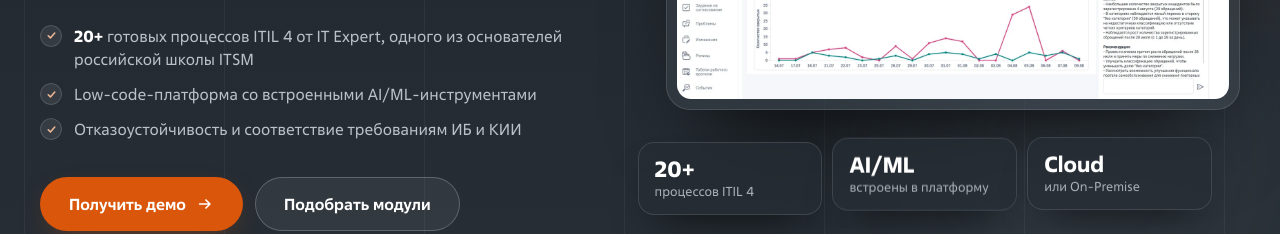
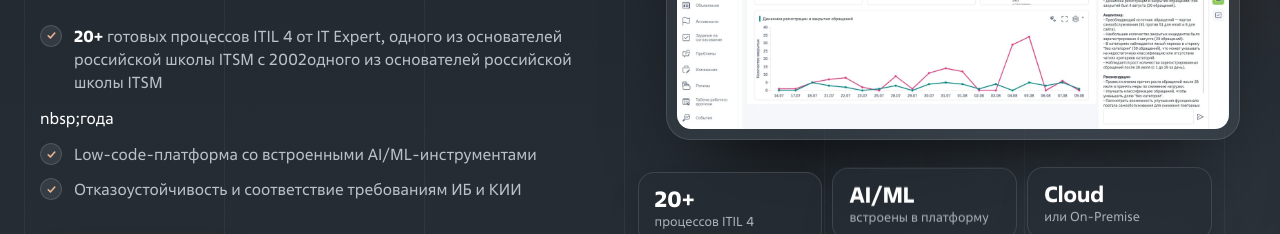
Before and after one commit to katerinazaber/itsmbox-landing, a plain HTML site: page index.html in a window 1280 px wide. Shown: the part 543-777 px from the top of the page. Drawn offline with Linux system fonts and the light colour scheme.

Commit message:
Hero: add since 2002
Co-authored-by: Perplexity <noreply@perplexity.ai>

```diff
--- a/index.html
+++ b/index.html
@@ -46,7 +46,7 @@
       <h1 id="hero-title" class="hero__title reveal">ITSM&#8209;платформа, которая <span class="grad">растёт вместе с&nbsp;ИТ&#8209;службой</span></h1>
       <p class="hero__lead reveal">От Service Desk до управления ИТ&#8209;услугами, активами и&nbsp;конфигурациями на&nbsp;единой AI&#8209;driven low&#8209;code&#8209;платформе</p>
       <ul class="checks reveal">
-        <li><strong>20+</strong> готовых процессов ITIL&nbsp;4 от IT Expert, одного из основателей российской школы ITSM</li>
+        <li><strong>20+</strong> готовых процессов ITIL&nbsp;4 от IT Expert, одного из основателей российской школы ITSM с&nbsp;2002одного из основателей российской школы ITSM</li>nbsp;года</li>
         <li>Low&#8209;code&#8209;платформа со встроенными AI/ML&#8209;инструментами</li>
         <li>Отказоустойчивость и соответствие требованиям ИБ и КИИ</li>
       </ul>
```
